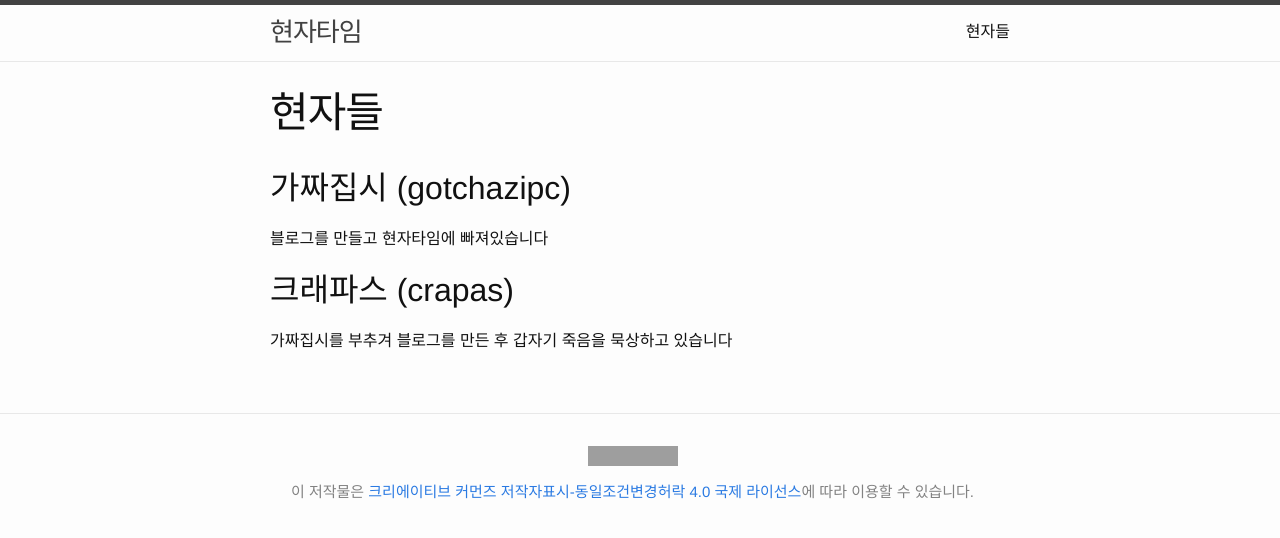
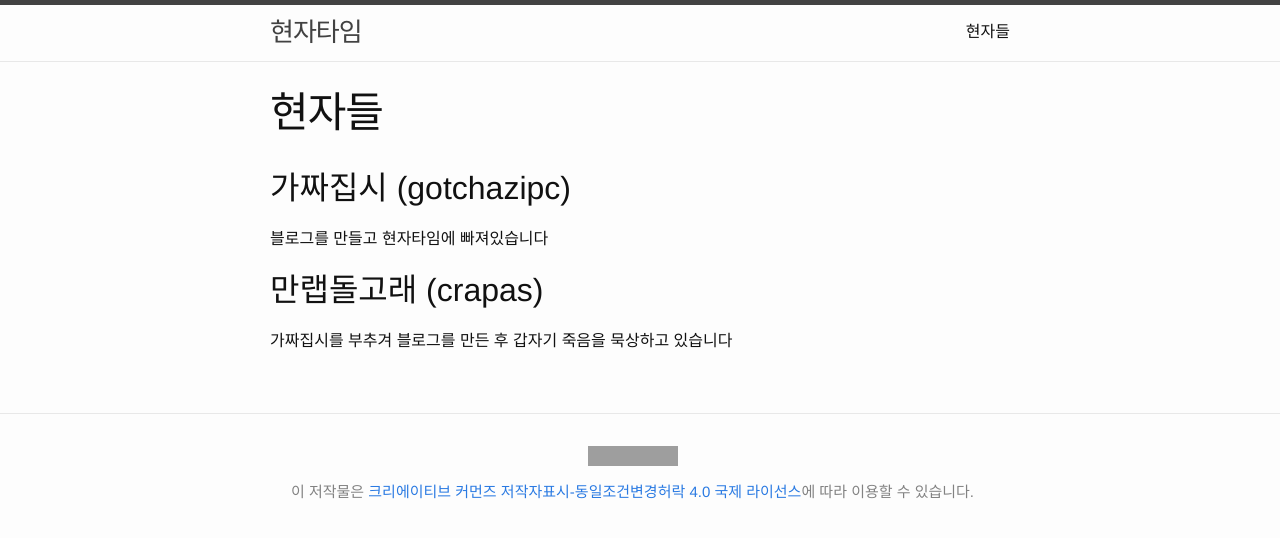
Before and after one commit to hjtm/hjtm.github.io, a Jekyll site: the page built from about.md, in a window 1280 px wide. Shown: the top 538 px of the page. Built offline with Jekyll 4.4.1, drawn with Linux system fonts in a browser that asks for light colours; grey boxes are pictures that could not be loaded.

Commit message:
about update

```diff
--- a/about.md
+++ b/about.md
@@ -8,6 +8,6 @@ permalink: /about/
 
 블로그를 만들고 현자타임에 빠져있습니다
 
-## 크래파스 (crapas)
+## 만랩돌고래 (crapas)
 
 가짜집시를 부추겨 블로그를 만든 후 갑자기 죽음을 묵상하고 있습니다
```
